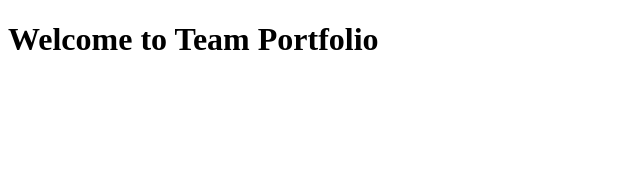
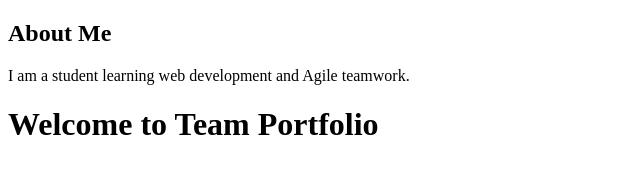
Before and after one commit to doduclong204/team-portfolio-agile, a plain HTML site: page index.html in a window 1280 px wide. Shown: the whole page, without its empty margins (0-640 px from the left). Drawn offline with Linux system fonts and the light colour scheme.

Commit message:
Add 'About Me' section to index.htm
Added an 'About Me' section with a heading and description.

```diff
--- a/index.html
+++ b/index.html
@@ -4,6 +4,10 @@
     <meta charset="UTF-8">
     <meta name="viewport" content="width=device-width, initial-scale=1.0">
     <title>Team Portfolio</title>
+    <section id="about">
+      <h2>About Me</h2>
+      <p>I am a student learning web development and Agile teamwork.</p>
+</section>
 </head>
 <body>
       <h1>Welcome to Team Portfolio</h1>
```
